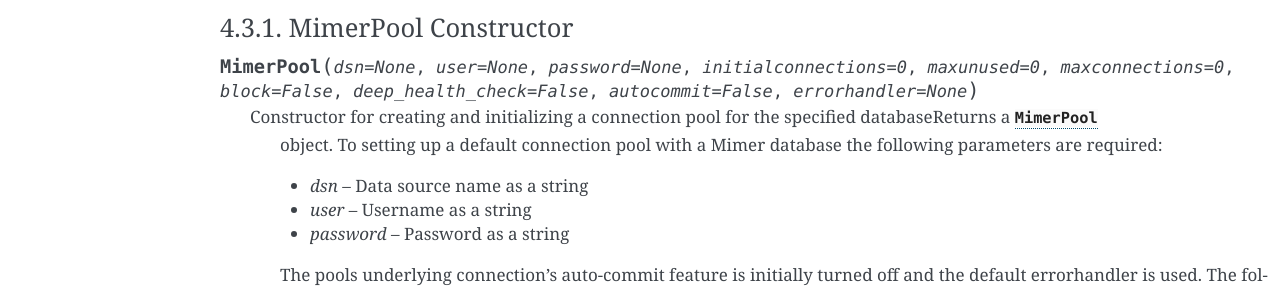
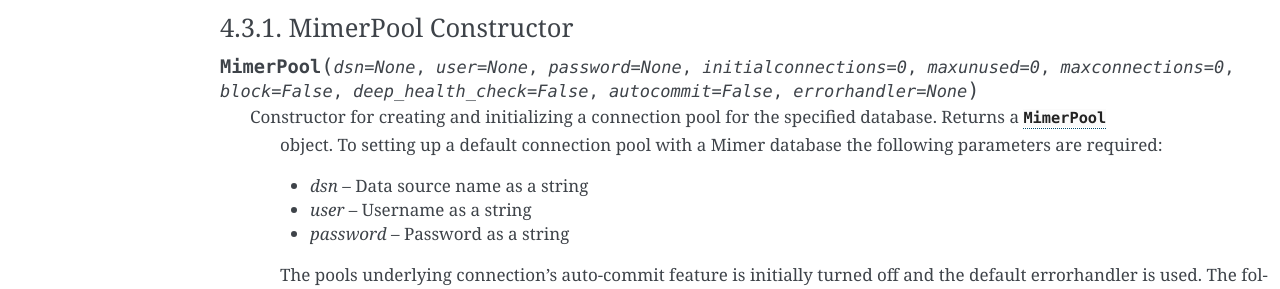
Before and after one commit to mimersql/MimerPy, a Sphinx documentation site: the page built from doc/mimerpy.rst, in a window 1280 px wide and 900 px high, scrolled down 3272 px. Shown: the part 155-444 px from the top of the window. Built offline with Sphinx 7.4.7, drawn with Linux system fonts in a browser that asks for light colours.

```diff
--- a/doc/mimerpy.rst
+++ b/doc/mimerpy.rst
@@ -204,7 +204,7 @@
 .. method:: MimerPool(dsn = None, user = None, password = None, initialconnections = 0, maxunused = 0, maxconnections = 0, block = False, deep_health_check = False, autocommit = False, errorhandler=None)
   :noindex:
 
-  Constructor for creating and initializing a connection pool for the specified databaseReturns a :class:`MimerPool`
+  Constructor for creating and initializing a connection pool for the specified database. Returns a :class:`MimerPool`
     object. To setting up a default connection pool with a Mimer database the
     following parameters are required:
 
```
